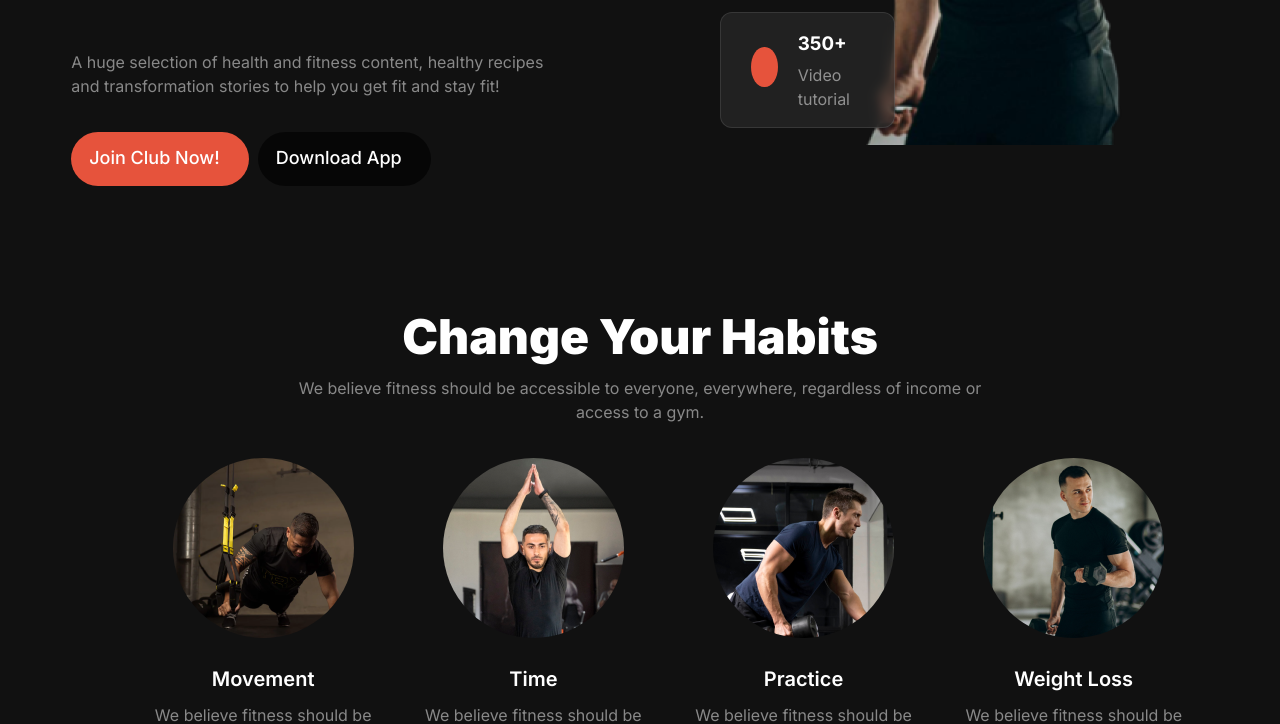
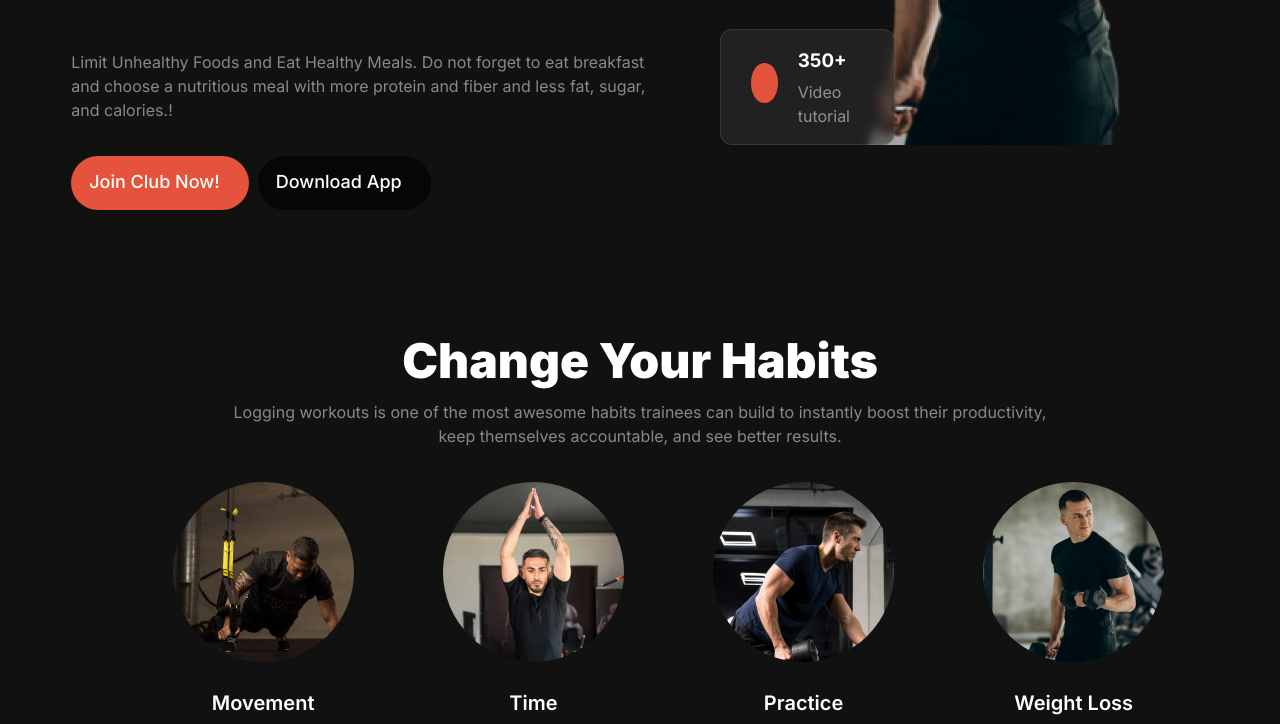
Before and after one commit to AnikDasJoy/B10-Assignment2, a plain HTML site: page index.html in a window 1280 px wide. Shown: the part 566-1290 px from the top of the page. Drawn offline with Linux system fonts and the light colour scheme; a web font is replaced by a local one.

Commit message:
fitness details part updated

```diff
--- a/index.html
+++ b/index.html
@@ -39,10 +39,10 @@
         <div class="banner">
             <div class="banner-details">
                 <h1>Get body in <span class="shape">shape</span> & stay healthy</h1>
-                <p>A huge selection of health and fitness content, healthy recipes<br> and transformation stories to
-                    help
-                    you get fit and stay
-                    fit!</p>
+                <p>Limit Unhealthy Foods and Eat Healthy Meals. Do not forget to eat breakfast<br>and choose a
+                    nutritious
+                    meal with more
+                    protein and fiber and less fat, sugar,<br>and calories.!</p>
                 <div class="display-flex button">
                     <div class="btn btn-desktop">
                         <p class="banner-btn">Join Club Now!</p>
@@ -83,10 +83,9 @@
         <section class="habit">
             <div class="habit-details">
                 <h2>Change Your Habits</h2>
-                <p class="habit-text">We believe fitness should be accessible to everyone, everywhere, regardless of
-                    income or<br>access to
-                    a
-                    gym.
+                <p class="habit-text">Logging workouts is one of the most awesome habits trainees can build to instantly
+                    boost their productivity,<br>keep
+                    themselves accountable, and see better results.
                 </p>
             </div>
 
@@ -229,8 +228,8 @@
         <!-- team-meet section start -->
         <section class="team-meet">
             <h2>Meet Our Team</h2>
-            <p>We believe fitness should be accessible to everyone, everywhere, regardless of income or<br>access to a
-                gym.</p>
+            <p>We believe fitness should be accessible to everyone, everywhere,
+                regardless of income or access to a gym. With hundreds of professional workouts.</p>
 
             <div class="team-images">
                 <div class="image-part">
```
